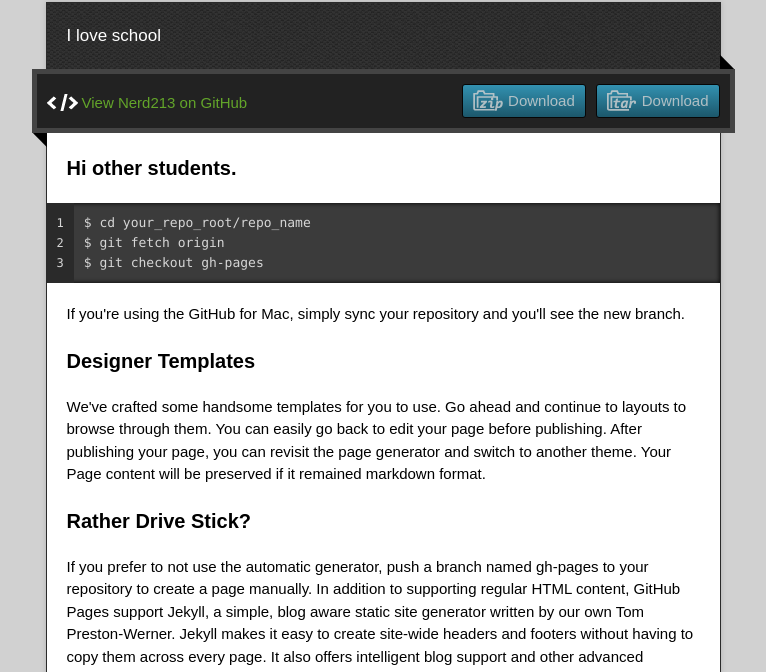
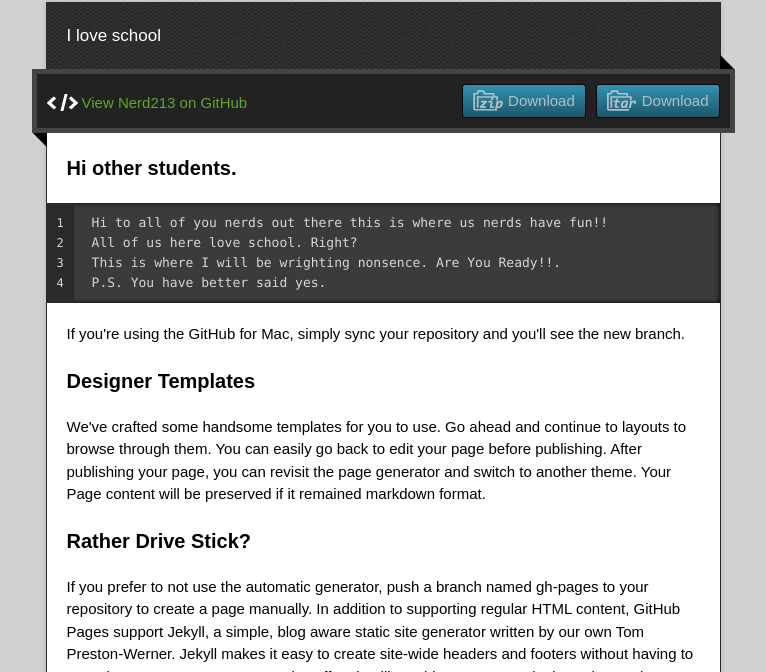
Before and after one commit to shann0nb/Nerd213, a plain HTML site: page index.html in a window 1280 px wide. Shown: the part 128-800 px from the top of the page, without its empty margins (257-1023 px from the left). Drawn offline with nearby package versions, Linux system fonts and the light colour scheme.

Commit message:
Update index.html

```diff
--- a/index.html
+++ b/index.html
@@ -38,9 +38,10 @@
         <article class="markdown-body">
           <h3>Hi other students.</h3>
 
-<pre><code>$ cd your_repo_root/repo_name
-$ git fetch origin
-$ git checkout gh-pages
+<pre><code> Hi to all of you nerds out there this is where us nerds have fun!!
+ All of us here love school. Right?
+ This is where I will be wrighting nonsence. Are You Ready!!.
+ P.S. You have better said yes.
 </code></pre>
 
 <p>If you're using the GitHub for Mac, simply sync your repository and you'll see the new branch.</p>
```
